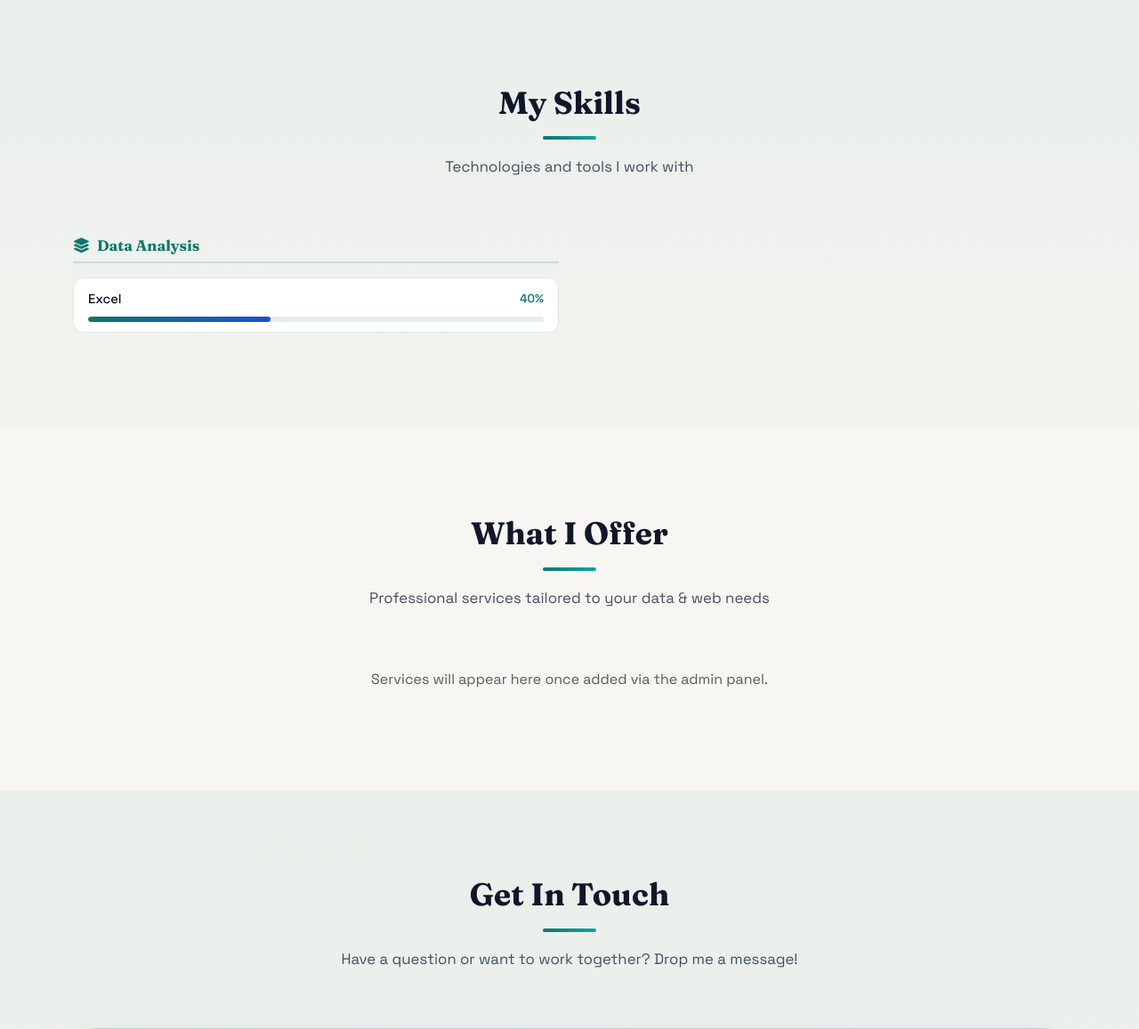
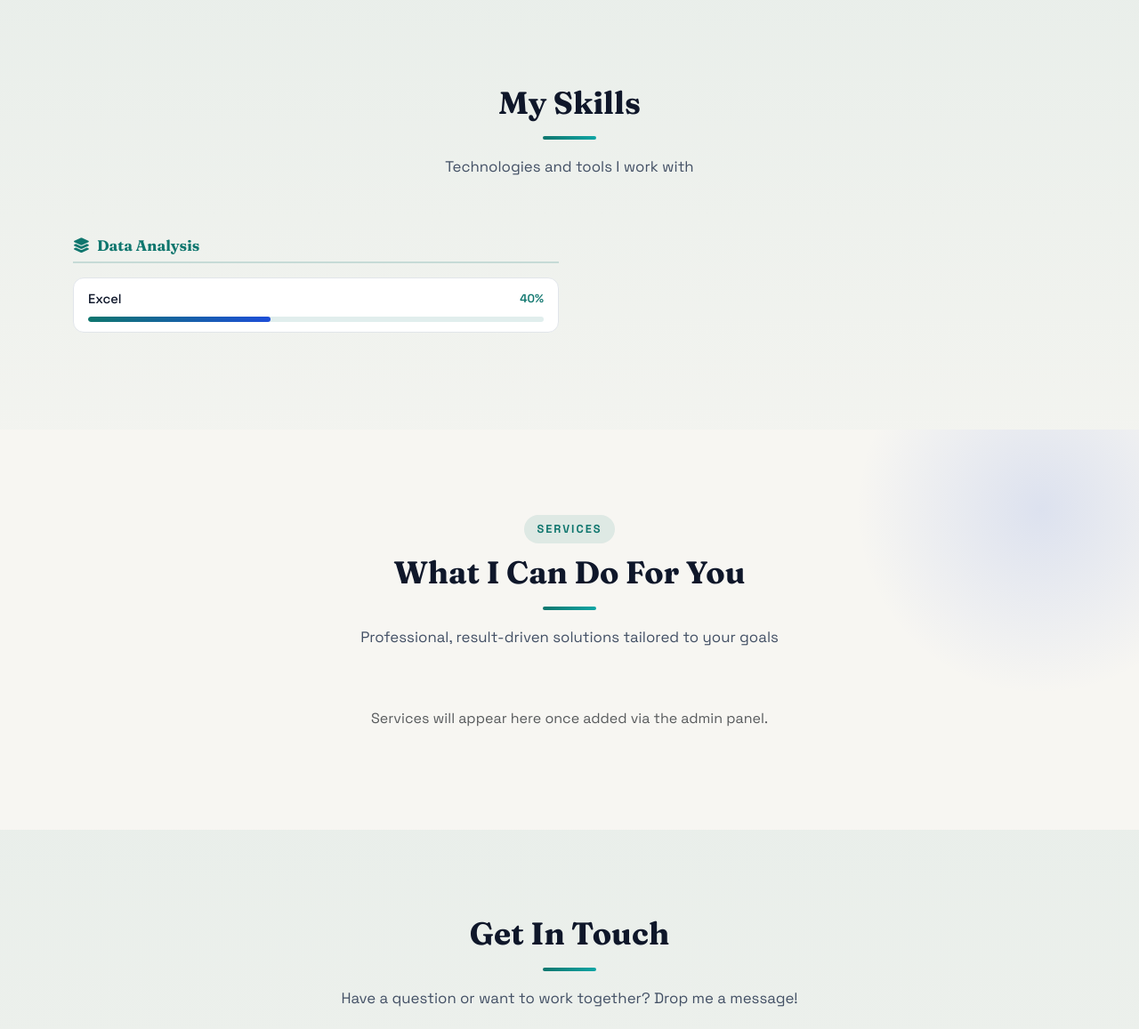
Before and after one commit to ijanan/Protfolio-WebSetup, a Django app: page / in a window 1280 px wide. Shown: the part 3207-4364 px from the top of the page at 89% size. Run offline with Django 3.2, Linux system fonts and the light colour scheme; data comes from the database, SQL or seed files in the repository; data that the repository does not hold is empty.

Commit message:
Upgrade Services section design: eyebrow, numbered cards, gradient glow, animated icons

```diff
--- a/static/css/style.css
+++ b/static/css/style.css
@@ -2468,10 +2468,41 @@ img {
 }
 
 /* ============================================================
-   Services section
+   Services section - professional, unique design
    ============================================================ */
+.section-eyebrow {
+    display: inline-block;
+    font-size: 0.8rem;
+    font-weight: 700;
+    letter-spacing: 2px;
+    text-transform: uppercase;
+    color: var(--accent, #0f766e);
+    background: rgba(15, 118, 110, 0.1);
+    padding: 0.3rem 0.9rem;
+    border-radius: 30px;
+    margin-bottom: 0.8rem;
+}
+
+.services-section {
+    position: relative;
+    overflow: hidden;
+}
+
+.services-bg-shape {
+    position: absolute;
+    top: -120px;
+    right: -100px;
+    width: 420px;
+    height: 420px;
+    background: radial-gradient(circle, rgba(29, 78, 216, 0.12), transparent 70%);
+    border-radius: 50%;
+    pointer-events: none;
+}
+
 .services-grid {
     row-gap: 1.75rem;
+    position: relative;
+    z-index: 1;
 }
 
 .service-card {
--- a/templates/index.html
+++ b/templates/index.html
@@ -303,17 +303,20 @@
 </section>
 
 <!-- ==================== SERVICES SECTION ==================== -->
-<section id="services" class="section-padding">
-    <div class="container">
+<section id="services" class="section-padding services-section">
+    <div class="services-bg-shape"></div>
+    <div class="container position-relative">
         <div class="section-header" data-aos="fade-up">
-            <h2 class="section-title">What I Offer</h2>
+            <span class="section-eyebrow">Services</span>
+            <h2 class="section-title">What I Can Do For You</h2>
             <div class="section-divider"></div>
-            <p class="section-subtitle">Professional services tailored to your data & web needs</p>
+            <p class="section-subtitle">Professional, result-driven solutions tailored to your goals</p>
         </div>
         <div class="row services-grid">
             {% for service in services %}
             <div class="col-lg-4 col-md-6 mb-4" data-aos="fade-up" data-aos-delay="{{ forloop.counter0 }}00">
                 <div class="service-card">
+                    <span class="service-number">0{{ forloop.counter }}</span>
                     <div class="service-icon">
                         <i class="{{ service.icon_class }}"></i>
                     </div>
```
Also changed, not shown: other parts of static/css/style.css (+52 -21 lines).
